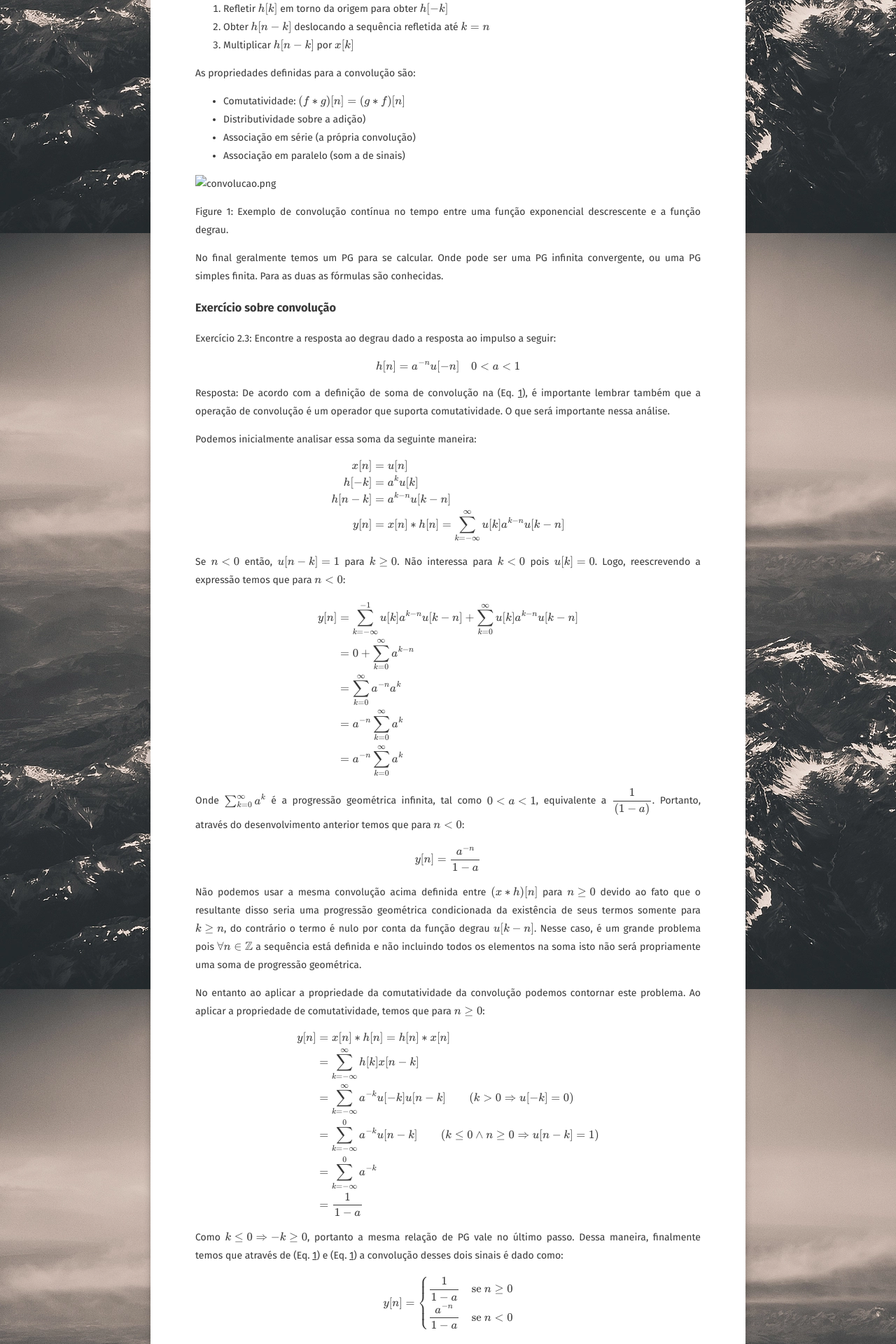
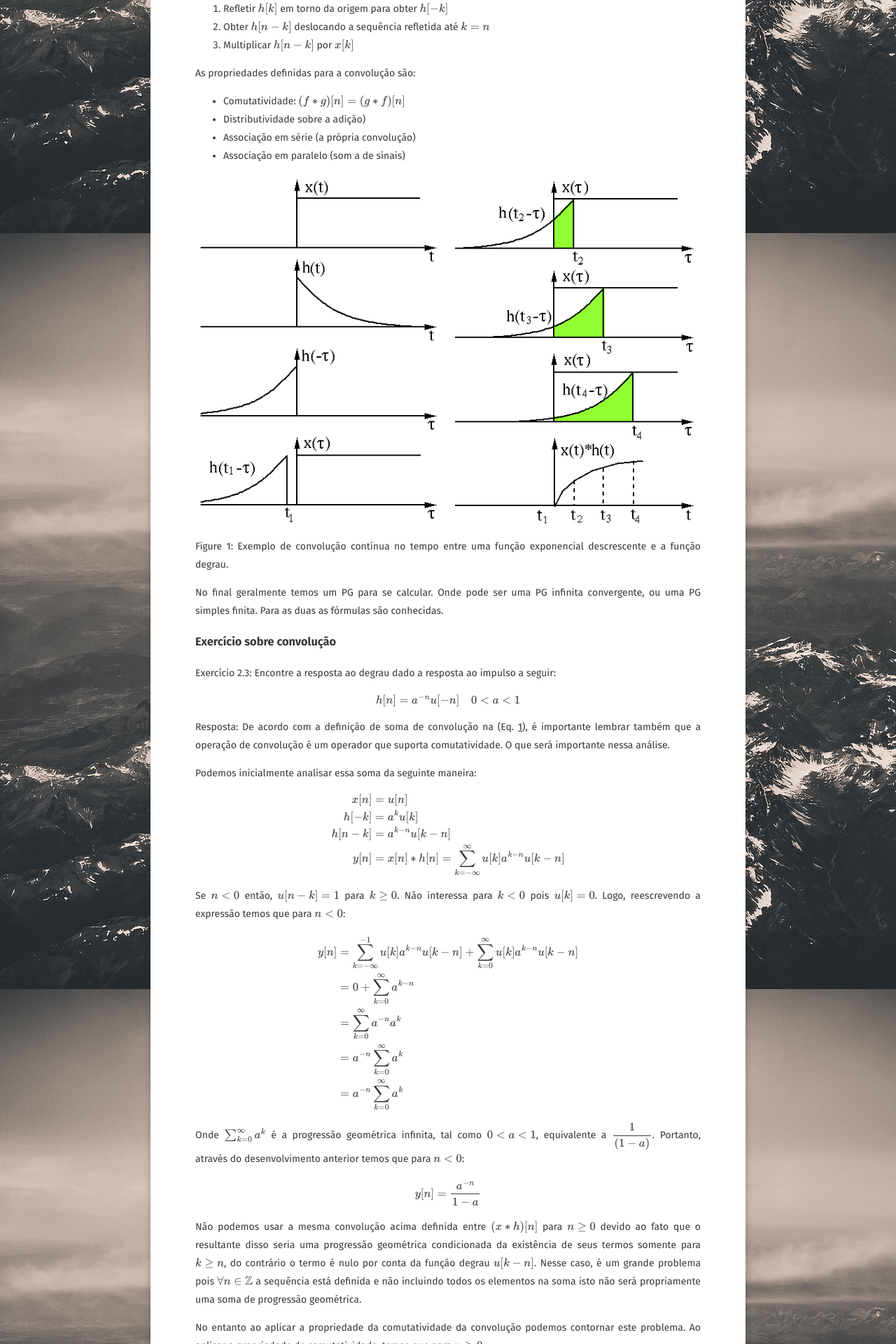
Before and after one commit to ryukinix/ryukinix.github.io, a Jekyll site: the page built from _posts/2017-08-24-pds.html, in a window 1280 px wide. Shown: the part 3897-5817 px from the top of the page at 70% size. Built offline with Jekyll 4.4.1, drawn with Linux system fonts in a browser that asks for light colours; formulas are drawn with MathJax 3; comment, search, counter and statistics services are not loaded.

Commit message:
fix: pds post with wrong path of convolucao.png

```diff
--- a/_posts/2017-08-24-pds.html
+++ b/_posts/2017-08-24-pds.html
@@ -373,7 +373,7 @@ As propriedades definidas para a convolução são:
 
 
 <div id="orgf7127b7" class="figure">
-<p><img src="res/convolucao.png" alt="convolucao.png" />
+<p><img src="/assets/posts/pds/convolucao.png" alt="convolucao.png" />
 </p>
 <p><span class="figure-number">Figure 1: </span>Exemplo de convolução contínua no tempo entre uma função exponencial descrescente e a função degrau.</p>
 </div>
--- a/org/mathematics/pds.org
+++ b/org/mathematics/pds.org
@@ -316,7 +316,7 @@ As propriedades definidas para a convolução são:
 
 #+NAME: exemplo:convolucao
 #+CAPTION: Exemplo de convolução contínua no tempo entre uma função exponencial descrescente e a função degrau.
-[[file:res/convolucao.png]]
+[[file:/assets/posts/pds/convolucao.png]]
 
 No final geralmente temos um PG para se calcular. Onde pode ser uma PG
 infinita convergente, ou uma PG simples finita. Para as duas as
```
